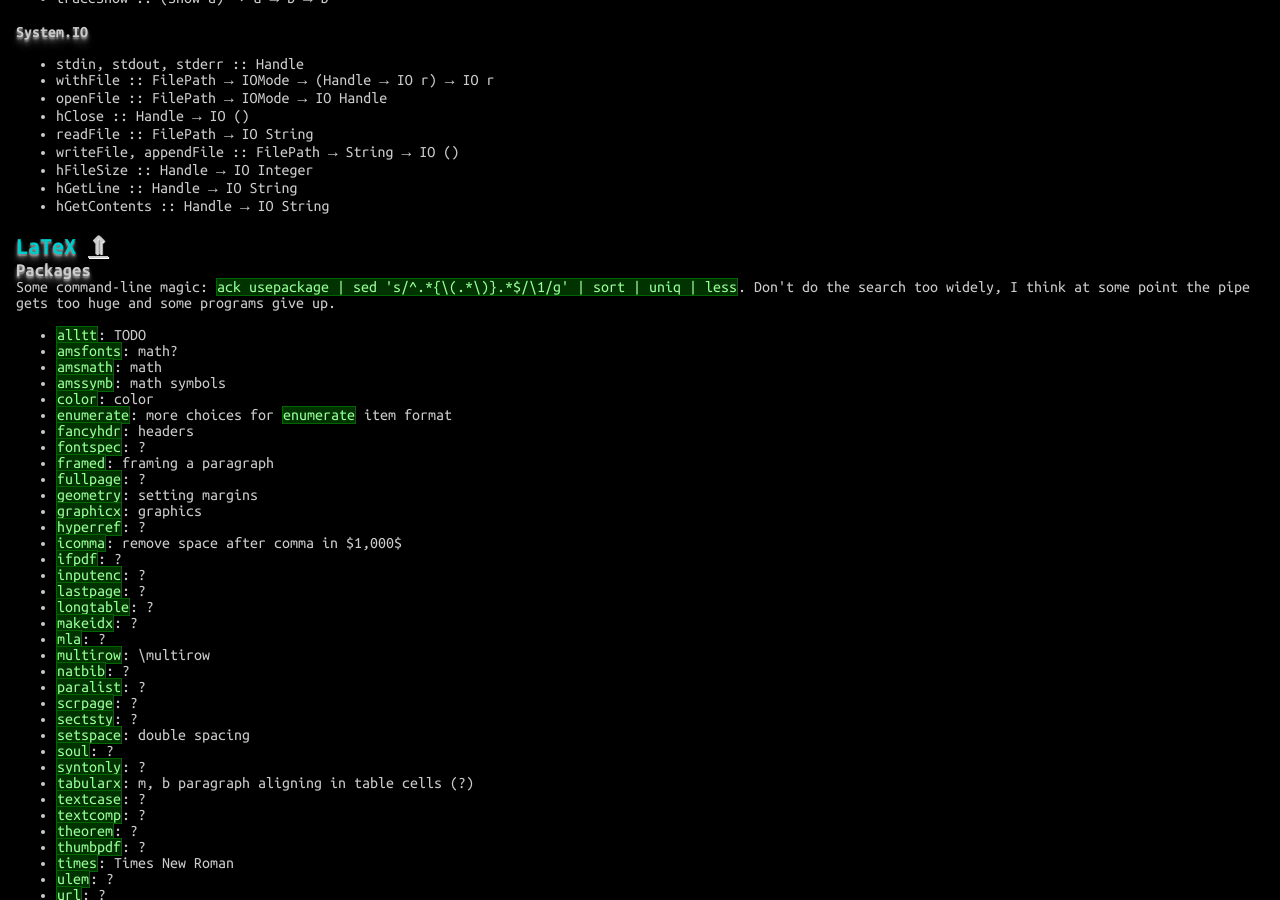
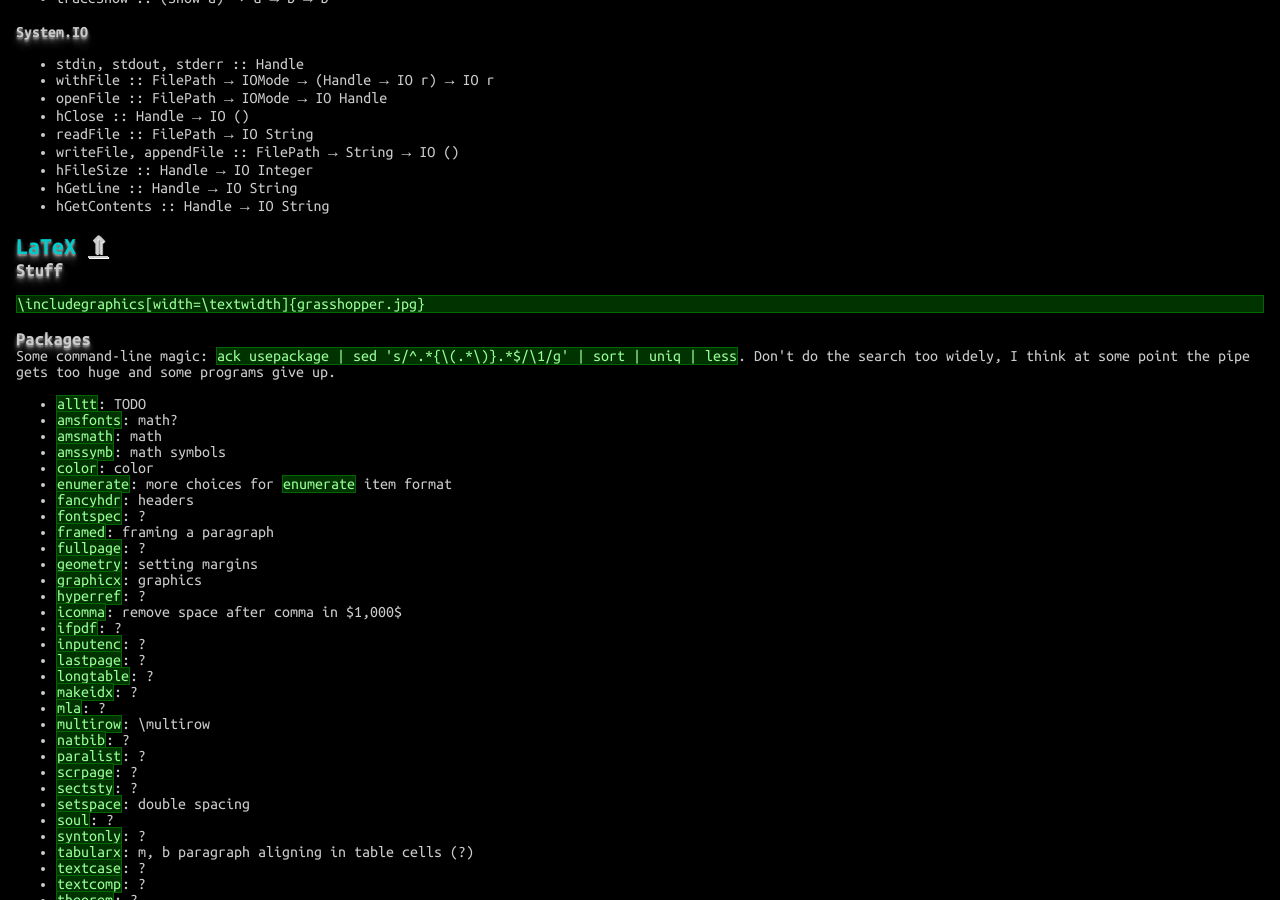
Before and after one commit to betaveros/betaveros.github.io, a Jekyll site: the page c/index.html, which Jekyll copies as it is, in a window 1280 px wide and 900 px high, scrolled down 12240 px. Built offline with Jekyll 4.4.1, drawn with Linux system fonts in a browser that asks for light colours.

Commit message:
Cheat sheet: LaTeX: sample \includegraphics

```diff
--- a/c/index.html
+++ b/c/index.html
@@ -695,6 +695,8 @@ instance Quux Int where
 		</div>
 		<h2 id="latex"><span class="toggle" onClick="toggle('latexcont');return false">LaTeX</span> <a href="#top">&uArr;</a></h2>
 		<div id="latexcont">
+			<h3>Stuff</h3>
+			<pre>\includegraphics[width=\textwidth]{grasshopper.jpg}</pre>
 			<h3>Packages</h3>
 			Some command-line magic: <code>ack usepackage | sed 's/^.*{\(.*\)}.*$/\1/g' | sort | uniq | less</code>. Don't do the search too widely, I think at some point the pipe gets too huge and some programs give up.
 			<ul>
```
